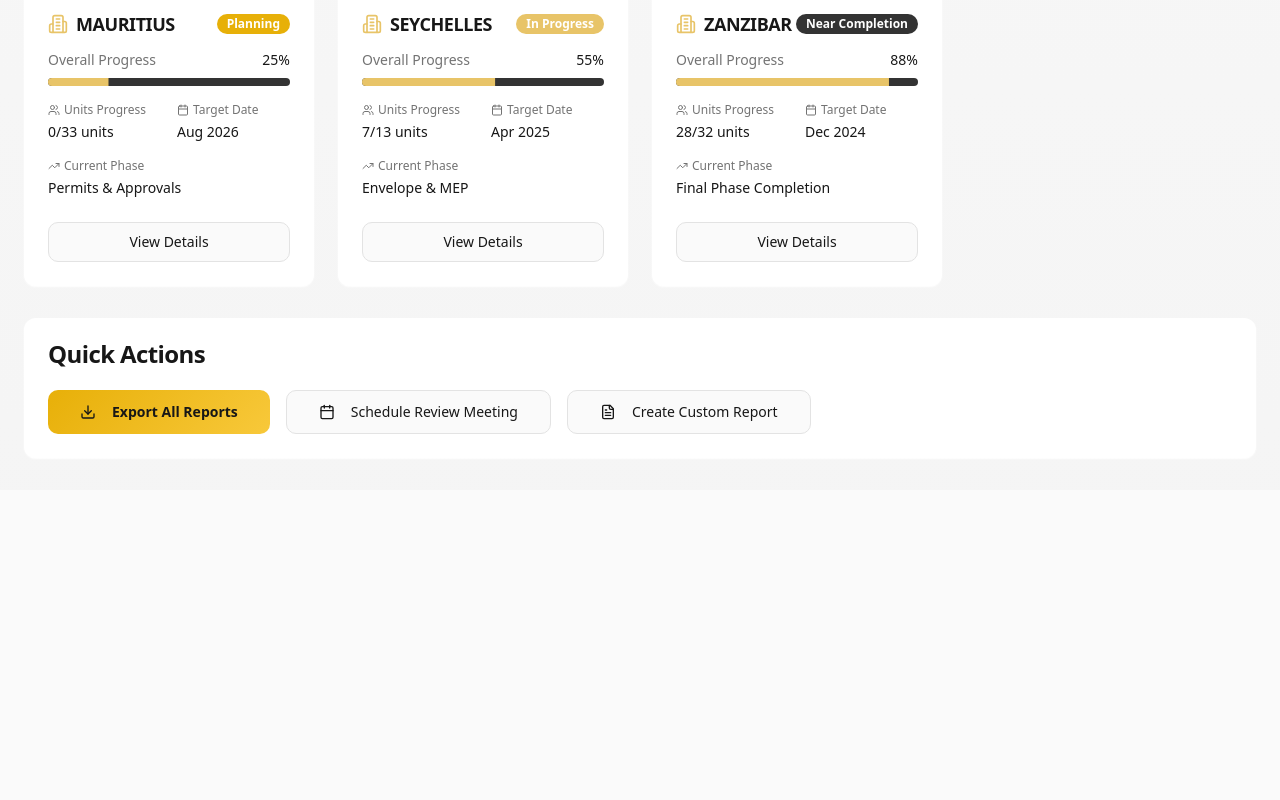
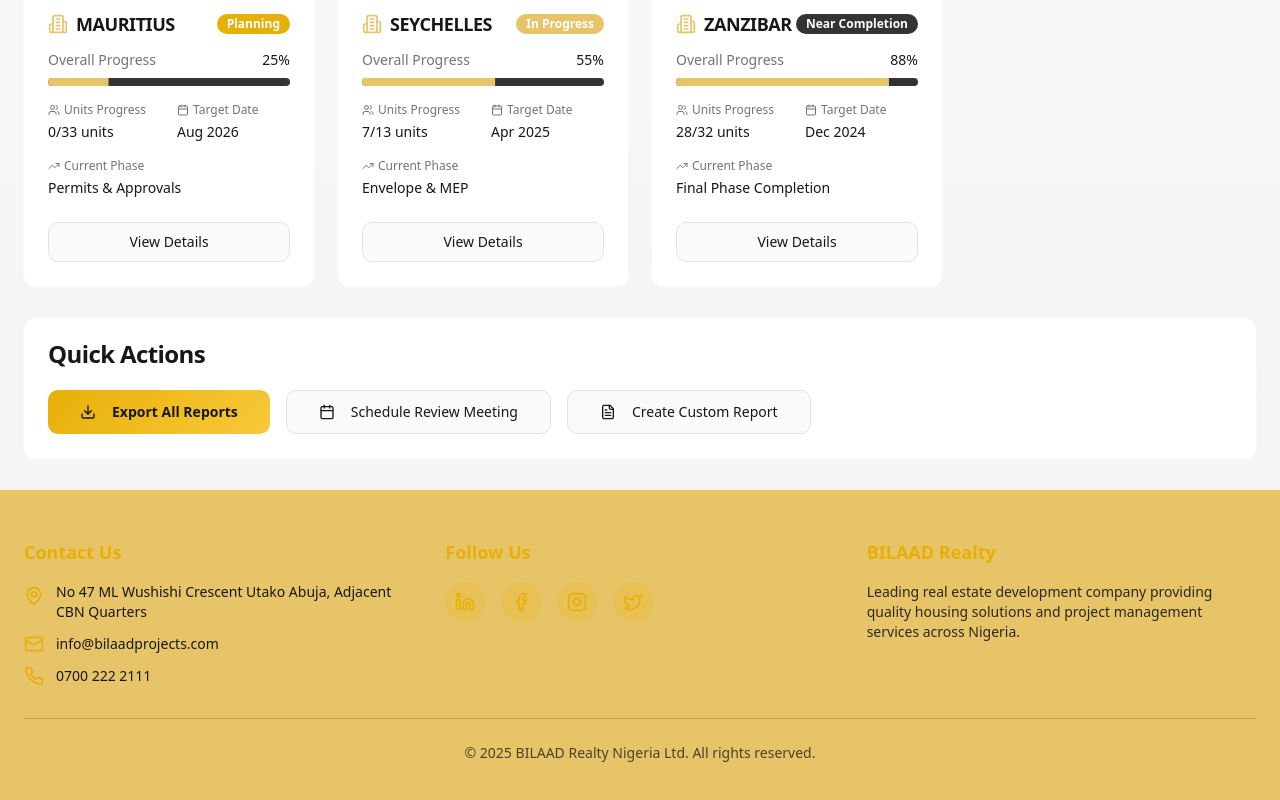
Before and after one commit to TrexKoffy/bilaad-estate-pulse-report-82, a React (Vite) app: page / in a window 1280 px wide. Shown: the part 1216-2016 px from the top of the page. Before the commit the page ends 1706 px from the top, so only its background shows below. Built offline with nearby package versions, Linux system fonts and the light colour scheme.

Commit message:
Add footer section
Adds a persistent footer to all pages, displaying company contact information and social media links.

```diff
--- a/src/App.tsx
+++ b/src/App.tsx
@@ -6,22 +6,28 @@ import { BrowserRouter, Routes, Route } from "react-router-dom";
 import Dashboard from "./pages/Dashboard";
 import ProjectDetail from "./pages/ProjectDetail";
 import NotFound from "./pages/NotFound";
+import Footer from "./components/Footer";
 
 const queryClient = new QueryClient();
 
 const App = () => (
   <QueryClientProvider client={queryClient}>
     <TooltipProvider>
+      <div className="min-h-screen flex flex-col">
         <Toaster />
         <Sonner />
         <BrowserRouter>
+          <div className="flex-1">
             <Routes>
               <Route path="/" element={<Dashboard />} />
               <Route path="/project/:projectId" element={<ProjectDetail />} />
               {/* ADD ALL CUSTOM ROUTES ABOVE THE CATCH-ALL "*" ROUTE */}
               <Route path="*" element={<NotFound />} />
             </Routes>
+          </div>
+          <Footer />
         </BrowserRouter>
+      </div>
     </TooltipProvider>
   </QueryClientProvider>
 );
--- /dev/null
+++ b/src/components/Footer.tsx
@@ -0,0 +1,100 @@
+import { Facebook, Instagram, Linkedin, Twitter, Mail, Phone, MapPin } from "lucide-react";
+
+const Footer = () => {
+  const socialLinks = [
+    {
+      name: "LinkedIn",
+      icon: Linkedin,
+      url: "https://www.linkedin.com/company/bilaad-realty-nigeria-ltd/mycompany/"
+    },
+    {
+      name: "Facebook",
+      icon: Facebook,
+      url: "https://www.facebook.com/share/kK5KXDXFec6KVmhu/?mibextid=qi2Omg"
+    },
+    {
+      name: "Instagram",
+      icon: Instagram,
+      url: "https://www.instagram.com/bilaadrealty?igsh=bTltbDh2Y2VpdmRz"
+    },
+    {
+      name: "Twitter",
+      icon: Twitter,
+      url: "https://x.com/BilaadRealty?t=AtexiTuf2OF_yZq1U6Ctcw&s=08"
+    }
+  ];
+
+  return (
+    <footer className="bg-primary text-primary-foreground py-12 mt-auto">
+      <div className="container mx-auto px-6">
+        <div className="grid grid-cols-1 md:grid-cols-3 gap-8">
+          {/* Contact Information */}
+          <div className="space-y-4">
+            <h3 className="text-lg font-semibold text-accent">Contact Us</h3>
+            <div className="space-y-3">
+              <div className="flex items-start gap-3">
+                <MapPin className="w-5 h-5 mt-1 text-accent flex-shrink-0" />
+                <p className="text-sm">
+                  No 47 ML Wushishi Crescent Utako Abuja, Adjacent CBN Quarters
+                </p>
+              </div>
+              <div className="flex items-center gap-3">
+                <Mail className="w-5 h-5 text-accent" />
+                <a
+                  href="mailto:info@bilaadprojects.com"
+                  className="text-sm hover:text-accent transition-colors"
+                >
+                  info@bilaadprojects.com
+                </a>
+              </div>
+              <div className="flex items-center gap-3">
+                <Phone className="w-5 h-5 text-accent" />
+                <a
+                  href="tel:07002222111"
+                  className="text-sm hover:text-accent transition-colors"
+                >
+                  0700 222 2111
+                </a>
+              </div>
+            </div>
+          </div>
+
+          {/* Social Media */}
+          <div className="space-y-4">
+            <h3 className="text-lg font-semibold text-accent">Follow Us</h3>
+            <div className="flex gap-4">
+              {socialLinks.map((social) => (
+                <a
+                  key={social.name}
+                  href={social.url}
+                  target="_blank"
+                  rel="noopener noreferrer"
+                  className="w-10 h-10 bg-accent/20 rounded-full flex items-center justify-center hover:bg-accent/30 transition-colors group"
+                  aria-label={`Follow us on ${social.name}`}
+                >
+                  <social.icon className="w-5 h-5 text-accent group-hover:scale-110 transition-transform" />
+                </a>
+              ))}
+            </div>
+          </div>
+
+          {/* Company Info */}
+          <div className="space-y-4">
+            <h3 className="text-lg font-semibold text-accent">BILAAD Realty</h3>
+            <p className="text-sm opacity-90">
+              Leading real estate development company providing quality housing solutions and project management services across Nigeria.
+            </p>
+          </div>
+        </div>
+
+        <div className="border-t border-primary-foreground/20 mt-8 pt-6 text-center">
+          <p className="text-sm opacity-75">
+            © {new Date().getFullYear()} BILAAD Realty Nigeria Ltd. All rights reserved.
+          </p>
+        </div>
+      </div>
+    </footer>
+  );
+};
+
+export default Footer;
```
Lines whose indentation alone changed are shown as unchanged.
